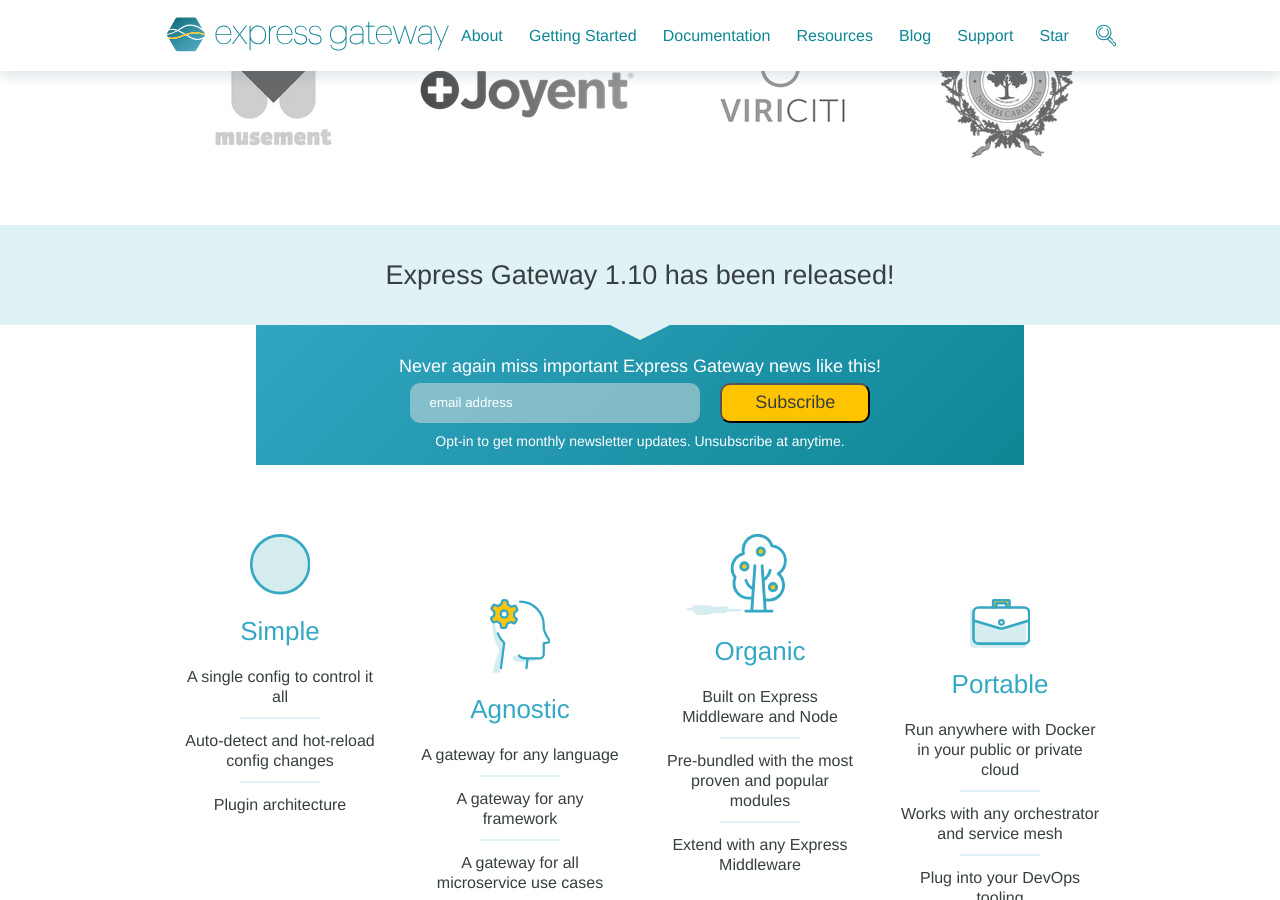
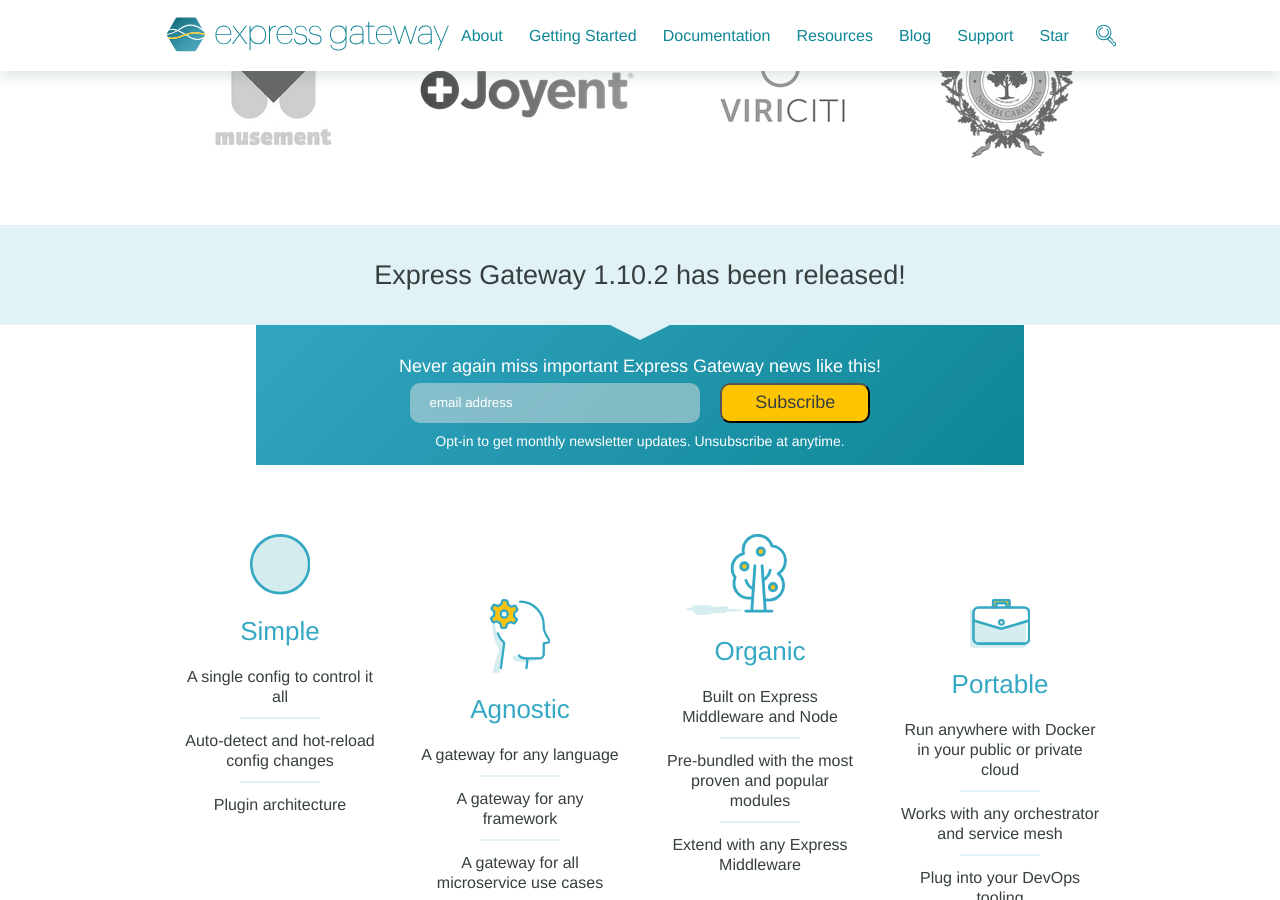
Before and after one commit to ExpressGateway/express-gateway.io, a Jekyll site: the page built from index.md, in a window 1280 px wide and 900 px high, scrolled down 957 px. Built offline with Jekyll 4.4.1, drawn with Linux system fonts in a browser that asks for light colours; nearby versions of some CDN libraries; some web fonts are replaced; comment, search, counter and statistics services are not loaded.

Commit message:
Update with current version

```diff
--- a/_includes/tocmenu.html
+++ b/_includes/tocmenu.html
@@ -11,7 +11,7 @@
 
 {% if has_children == true %}
 <nav id="sb-sticky" class="sidebar-docs">
-  <h2><a href="{{ site.baseurl }}/docs">Documentation <span class="version">v1.10</span></a></h2>
+  <h2><a href="{{ site.baseurl }}/docs">Documentation <span class="version">v1.10.2</span></a></h2>
   <input id="toc-responsive" class="" type="checkbox">
   <label class="toc-responsive-menu-icon" for="toc-responsive"><span></span></label>
   <ul>
--- a/_layouts/home.html
+++ b/_layouts/home.html
@@ -24,7 +24,7 @@
       </section>
       {% include company-logos.html %}
       <section class="announcement flex-column flex-center type-center">
-        <h3>Express Gateway 1.10 has been released!</h3>
+        <h3>Express Gateway 1.10.2 has been released!</h3>
         <section class="emailform flex-center">
           {% include mailchimp.html %}
         </section>
```
